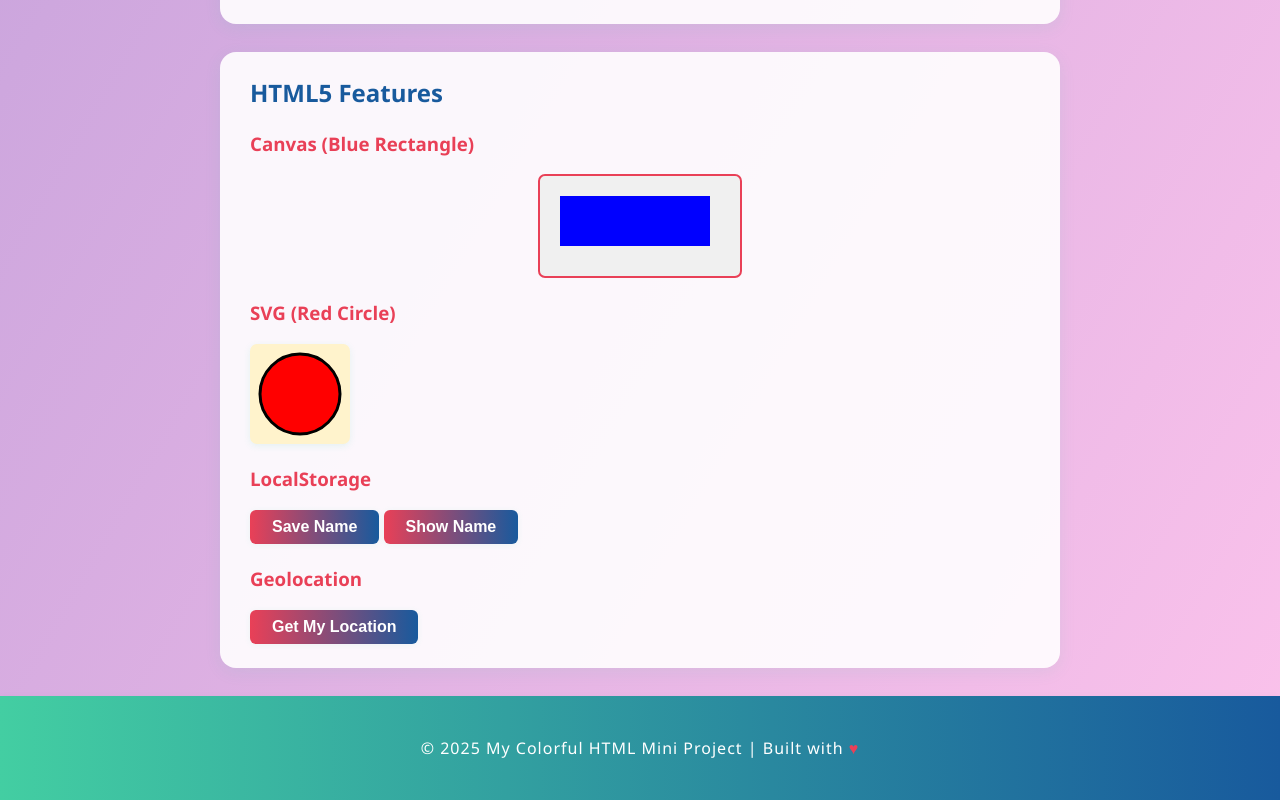
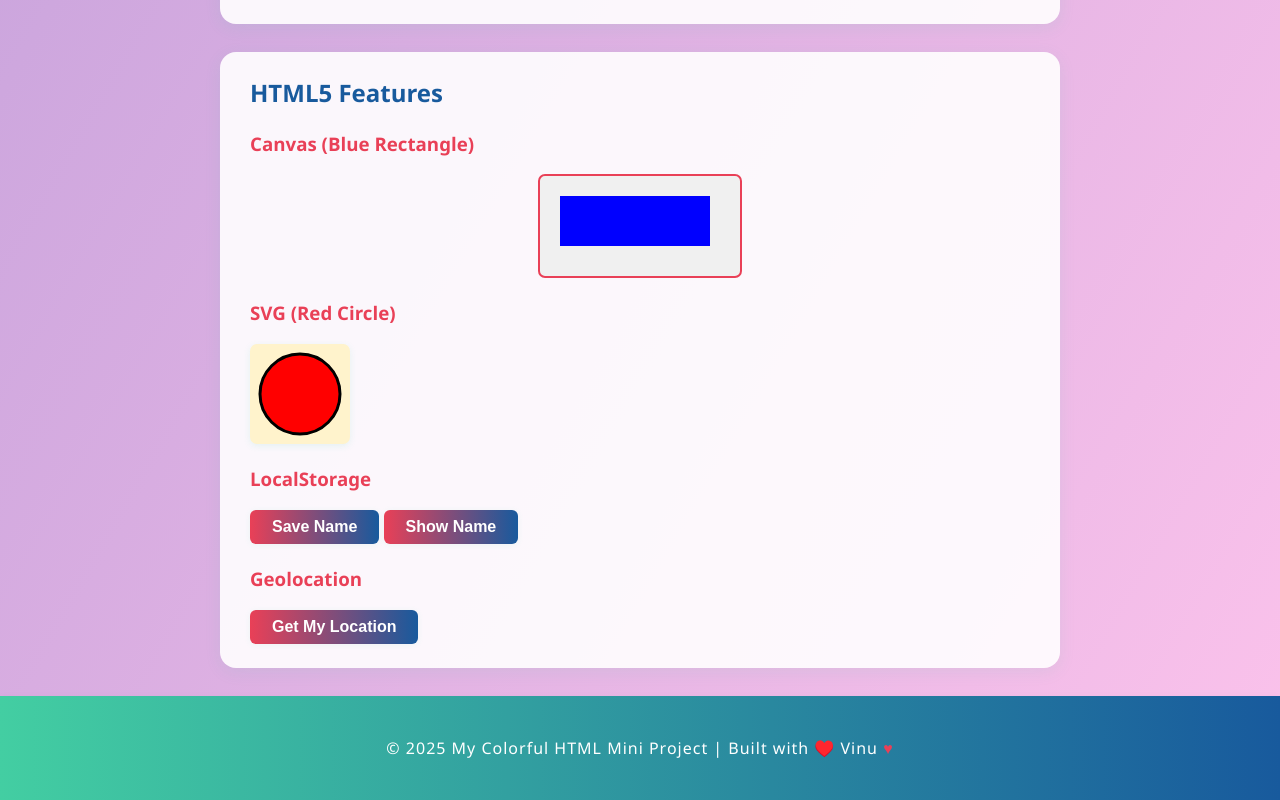
Before and after one commit to Vinu-Developer01/-My-Colorful-HTML-Mini-Project-A-Beginner-Friendly-Webpage, a plain HTML site: page index.html in a window 1280 px wide. Shown: the part 2830-3630 px from the top of the page. Drawn offline with Linux system fonts and the light colour scheme.

Commit message:
Update index.html

```diff
--- a/index.html
+++ b/index.html
@@ -372,7 +372,7 @@
 
   <!-- Footer Section -->
   <footer>
-    <p>&copy; 2025 My Colorful HTML Mini Project | Built with <span style="color:#e94057;">♥</span></p>
+    <p>&copy; 2025 My Colorful HTML Mini Project | Built with ♥️ Vinu <span style="color:#e94057;">♥</span></p>
   </footer>
 
   <!-- JavaScript for HTML5 Features -->
```
